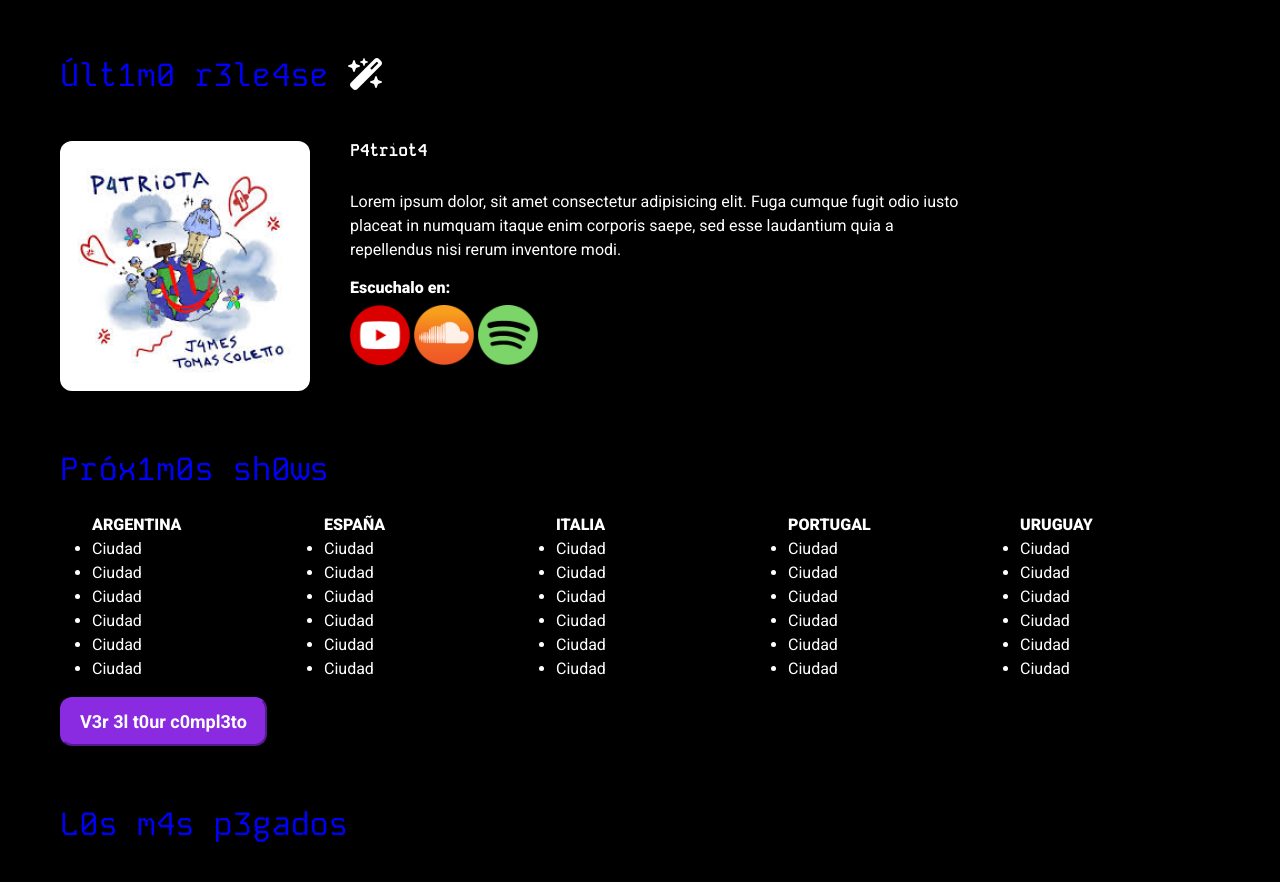
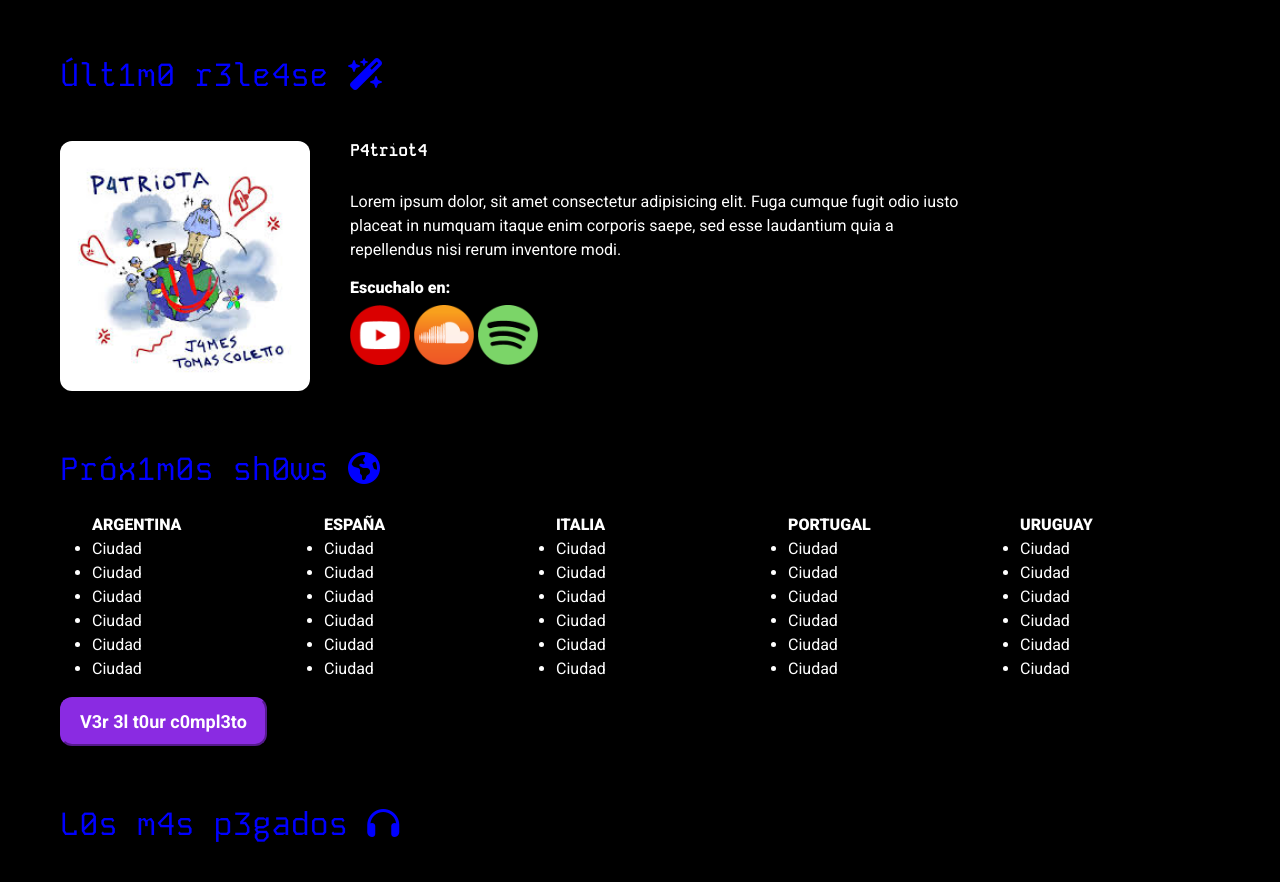
Before and after one commit to BarbaraHelman/site-for-j4mes, a website: page index.html in a window 1280 px wide. Shown: the part 647-1529 px from the top of the page. Drawn offline with nearby package versions, Linux system fonts and the light colour scheme.

```diff
--- a/index.html
+++ b/index.html
@@ -114,7 +114,7 @@
         <section>
 
             <div>
-                <h2>Próx1m0s sh0ws</h2>
+                <h2>Próx1m0s sh0ws <i class="fa-solid fa-earth-americas"></i></h2>
             </div>
 
             <div class="Tours">
@@ -173,7 +173,7 @@
 
         <section>
             <div class="mas-pegados">
-                <h2>L0s m4s p3gados</h2>
+                <h2>L0s m4s p3gados <i class="fa-solid fa-headphones"></i></h2>
             </div>
 
             <div class="mas-pegados-temas">
--- a/scss/_global.scss
+++ b/scss/_global.scss
@@ -75,12 +75,10 @@
     font-family: "KodeMono-Regular";
     font-weight: 800;
     font-size: 16px;
-    /* no tengo una definicion para mobile */
 }
 
 h6 {
     font-weight: 800;
-    /* no tengo una definicion para mobile */
 }
 
 p {
@@ -90,7 +88,6 @@
     color: white;
     background-color: transparent;
     text-align: left;
-    /* no tengo una definicion para mobile */
 }
 
 img {
--- a/scss/components/_buttons.scss
+++ b/scss/components/_buttons.scss
@@ -3,9 +3,6 @@
     font-size: 18px;
     font-weight: bold;
     color: $violet;
-    &
-        :hover {color: $blue;
-        }
 }
 
 button {
@@ -19,9 +16,9 @@
     align-content:space-evenly;
     background-color: $violet;
     color: rgb(255, 255, 255);
-    &
-        :hover {color: $blue;
-        }
+    & :hover {
+        color: $blue;
+    }
 }
 
 @media (min-width:320px) and (max-width:767px){
--- a/scss/styles.scss
+++ b/scss/styles.scss
@@ -2,6 +2,7 @@
 @import "global";
 @import "./components/navbar";
 @import "./components/buttons";
+@import "./components/icons";
 @import "./sections/header";
 @import "./sections/ultimo";
 @import "./sections/pegados";
```
Also changed, not shown: css/styles.css, 1 other file.
